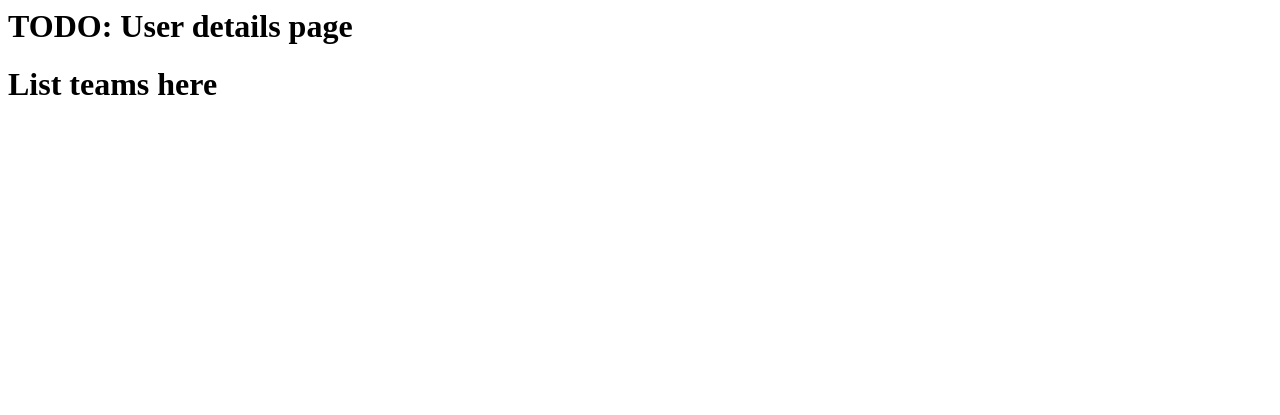
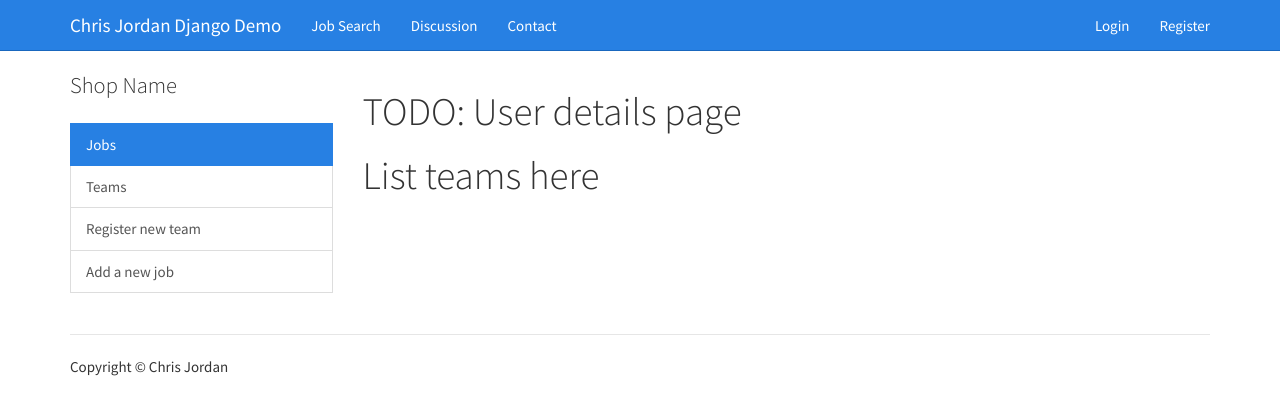
Before and after one commit to c-j-j/Community_Project, a Django app: page /accounts/my_account/ in a window 1280 px wide. Shown: the top 415 px of the page. Run offline with Django 3.2, Linux system fonts and the light colour scheme; parts of the project's set-up code (start-up, migrations or seed data) failed here and were passed over; some libraries are stand-ins or nearby versions.

Commit message:
Login/Register linked from navbar.

```diff
--- a/templates/base.html
+++ b/templates/base.html
@@ -40,6 +40,14 @@
                 </li>
                 <li>
                     <a href="#">Contact</a>
+                </li>
+            </ul>
+            <ul class="nav navbar-nav navbar-right">
+                <li>
+                    <a href="{% url 'account:login' %}">Login</a>
+                </li>
+                <li>
+                    <a href="{% url 'account:registration' %}">Register</a>
                 </li>
             </ul>
         </div>
--- a/templates/jobs/job_details.html
+++ b/templates/jobs/job_details.html
@@ -2,11 +2,11 @@
 <div class="row">
 
     {% block content %}
-    <h1>TODO: Job details</h1>
+        <h1>TODO: Job details</h1>
 
-    <h1>{{ new_addition }}</h1>
+        <h1>{{ new_addition }}</h1>
 
-    <h2>{{ job.title }}</h2>
+        <h2>{{ job.title }}</h2>
     {% endblock %}
 
 </div>
--- a/templates/registration/account_details.html
+++ b/templates/registration/account_details.html
@@ -1,3 +1,8 @@
+{% extends "base.html" %}
+<div class="row">
+
+    {% block content %}
+
         <h1>TODO: User details page</h1>
         {{ user.email }}
         {{ user.username }}
@@ -6,3 +11,6 @@
         {% for t in user.team_set.all %}
             {{ t.name }}
         {% endfor %}
+
+    {% endblock %}
+</div>
```
Also changed, not shown: templates/jobs/index.html (+8 -11 lines). Lines whose indentation alone changed are shown as unchanged.
